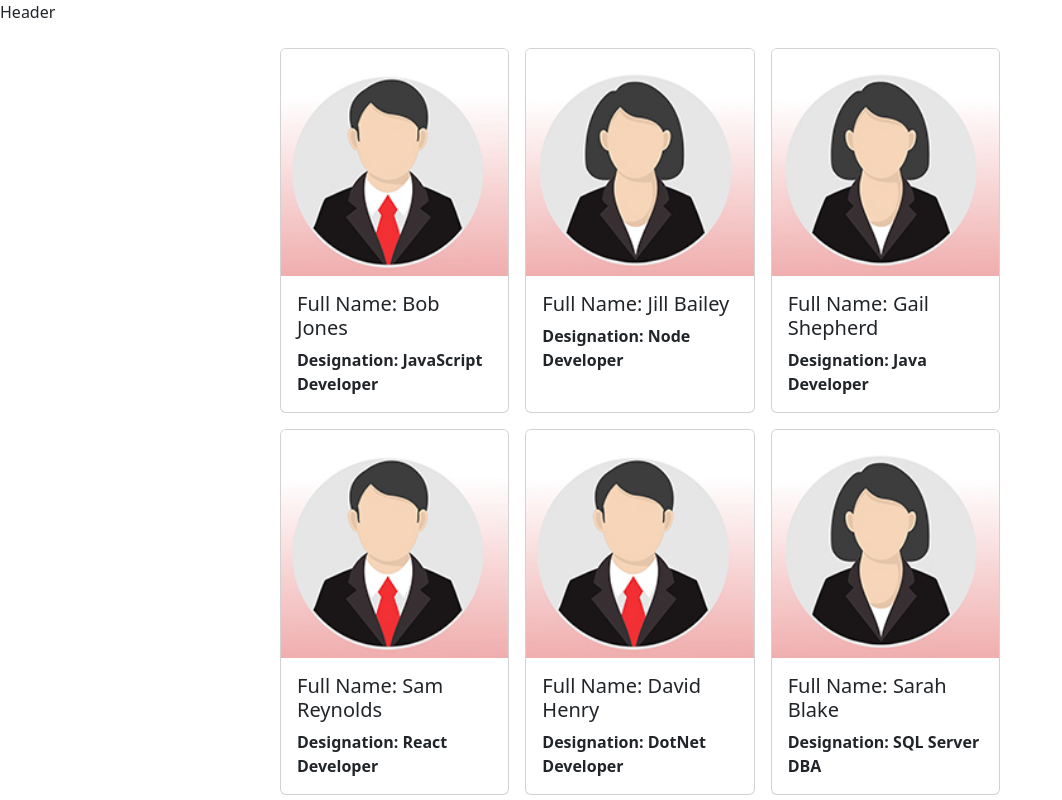
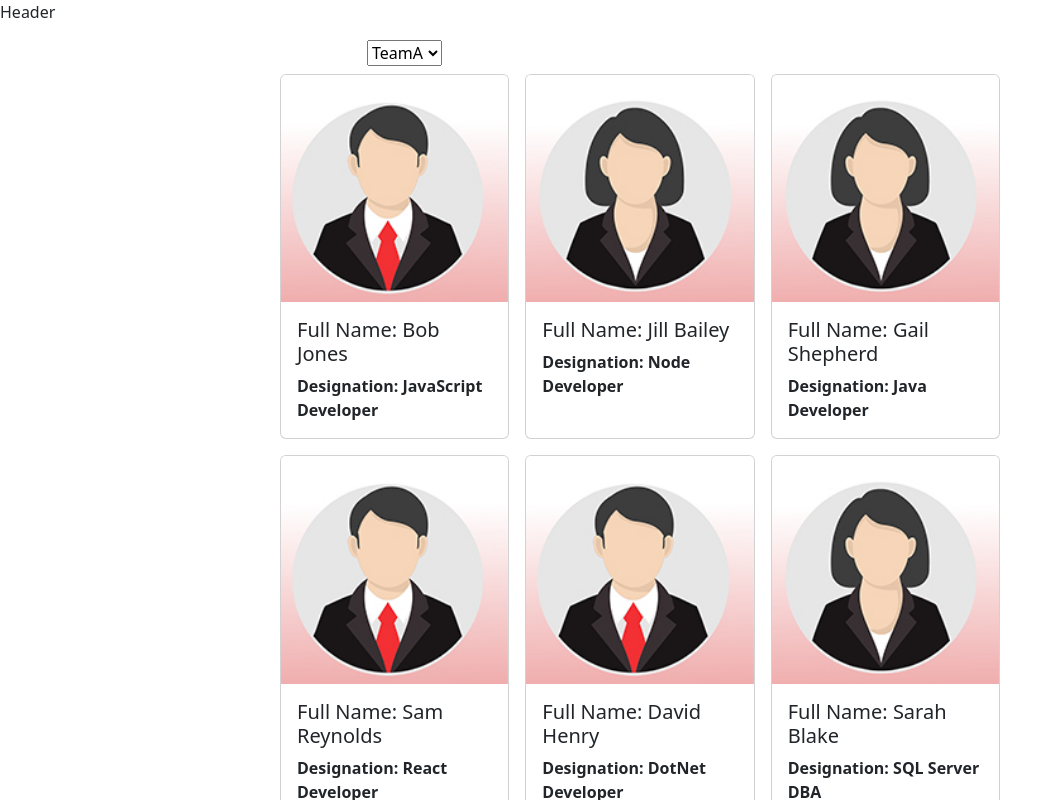
Before and after one commit to abnercabrera28/team-members, a React (Create React App) app: page / in a window 1280 px wide. Shown: the top 800 px of the page, without its empty margins (0-1062 px from the left). Built offline with nearby package versions, Linux system fonts and the light colour scheme.

Commit message:
add dropdown with options including the different teams

```diff
--- a/src/Employees.js
+++ b/src/Employees.js
@@ -94,6 +94,14 @@ const Employees = () => {
     return (
         <div className='container'>
             <div className='row justify-content-center mt-3 mb-3'>
+                <div className='col-6'>
+                    <select>
+                        <option value="TeamA">TeamA</option>
+                        <option value="TeamB">TeamB</option>
+                        <option value="TeamC">TeamC</option>
+                        <option value="TeamD">TeamD</option>
+                    </select>
+                </div>
                 <div className='col-8'>
                     <div className='card-collection'>
                     {
```
